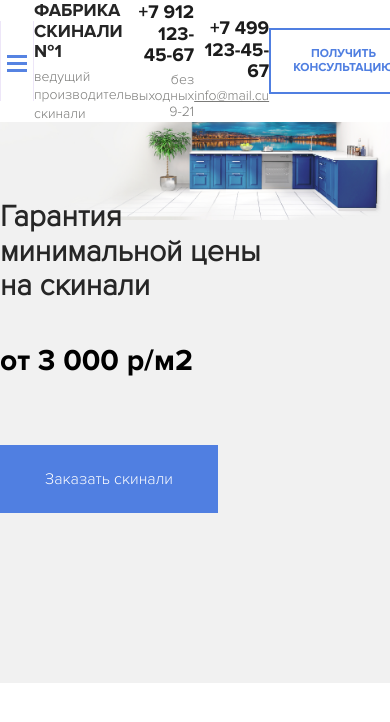
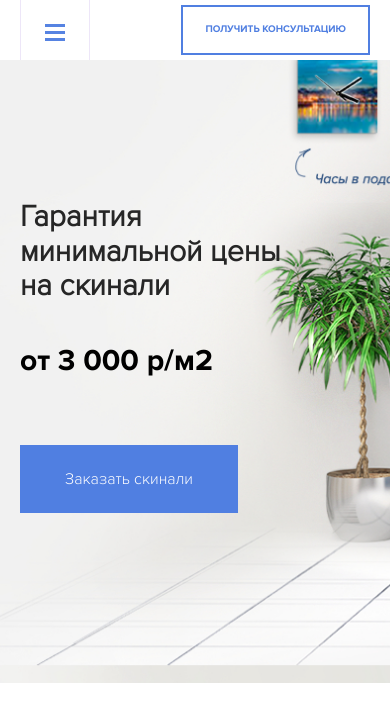
Before and after one commit to ruslanmudarov/skinali1, a plain HTML site: page index.html in a window 390 px wide. Drawn offline with Linux system fonts and the light colour scheme.

Commit message:
Адаптив для главного экрана

```diff
--- a/sass/_grid.sass
+++ b/sass/_grid.sass
@@ -4,3 +4,13 @@
 .container
 	max-width: 1170px
 	margin: auto
+@media (max-width: 1199px)
+	.container
+		max-width: 960px
+@media (max-width: 991px)
+	.container
+		max-width: 750px
+@media (max-width: 768px)
+	.container
+		max-width: 100%
+		padding: 0 20px
--- a/sass/_interface.sass
+++ b/sass/_interface.sass
@@ -15,3 +15,6 @@ body
 	padding: 17px 22px
 	border: 2px solid $primary
 	background-color: transparent
+@media (max-width: 576px)
+	.button-o
+		font-size: 10px
--- a/sass/sections/_hero.sass
+++ b/sass/sections/_hero.sass
@@ -12,3 +12,7 @@
 		font-size: 30px
 		+bold
 		color: #000
+@media (max-width: 991px)
+	.hero
+		background-size: cover
+		background-position: top left 30%
--- a/sass/sections/_navbar.sass
+++ b/sass/sections/_navbar.sass
@@ -7,7 +7,6 @@
 	&-wrap
 		display: flex
 		justify-content: space-between
-		min-height: 80px
 		align-items: center
 	&__mobile, &__landline
 		text-align: right
@@ -30,11 +29,12 @@
 	padding: 16px 0
 	background-color: $primary
 	color: #fff
-	transform: translateY(-100%)
+	transform: translateY(-200%)
 	&_active
 		transform: translateY(0%)
 	&__nav
 		display: flex
+		align-items: center
 		justify-content: space-around
 	&__link
 		color: #fff
@@ -67,3 +67,19 @@
 	&__descr
 		font-size: 14px
 		color: $text-color-light
+
+@media (max-width: 991px)
+	.navbar
+		&__mobile, &__landline
+			display: none
+@media (max-width: 576px)
+	.logo
+		display: none
+	.menu
+		top: 60px
+		&-button
+			height: 60px
+		&__nav
+			flex-direction: column
+		&__link
+			margin-bottom: 20px
```
Also changed, not shown: css/style.css.
